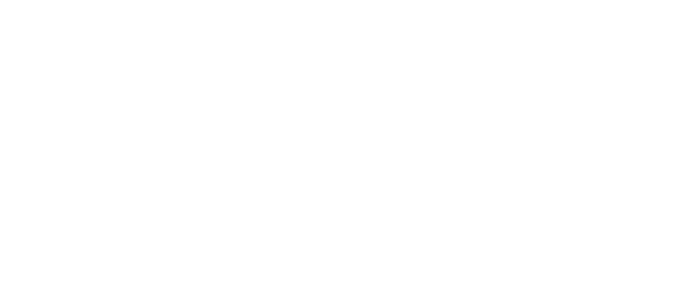
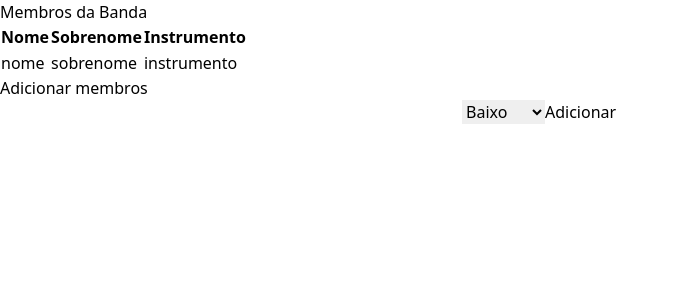
Before and after one commit to B1GM4Th/band-members, a Vue app: page / in a window 1280 px wide. Shown: the top 300 px of the page, without its empty margins (0-676 px from the left). Built offline with nearby package versions, Linux system fonts and the light colour scheme.

Commit message:
chore (form): estrutura formulário

```diff
--- a/src/App.vue
+++ b/src/App.vue
@@ -1,5 +1,48 @@
 <script setup></script>
 
-<template></template>
+<template>
+  <main>
+    <h1>Membros da Banda</h1>
+
+    <table>
+      <thead>
+        <tr>
+          <th>Nome</th>
+          <th>Sobrenome</th>
+          <th>Instrumento</th>
+        </tr>
+      </thead>
+      <tbody>
+        <tr>
+          <td>nome</td>
+          <td>sobrenome</td>
+          <td>instrumento</td>
+        </tr>
+      </tbody>
+    </table>
+
+    <section>
+      <p>Adicionar membros</p>
+      <form>
+        <label for="fname"></label>
+        <input type="text" name="fname" id="fname">
+
+        <label for="lname"></label>
+        <input type="text" name="lname" id="lname">
+
+        <select name="instrument" id="intrument">
+          <option value="Baixo">Baixo</option>
+          <option value="Guitarra">Guitarra</option>
+          <option value="Bateria">Bateria</option>
+          <option value="Baixo">Violão</option>
+          <option value="Baixo">Flauta</option>
+          <option value="Baixo">Violine</option>
+        </select>
+
+        <input type="button" value="Adicionar" @click="[]">
+      </form>
+    </section>
+  </main>
+</template>
 
 <style></style>
```
